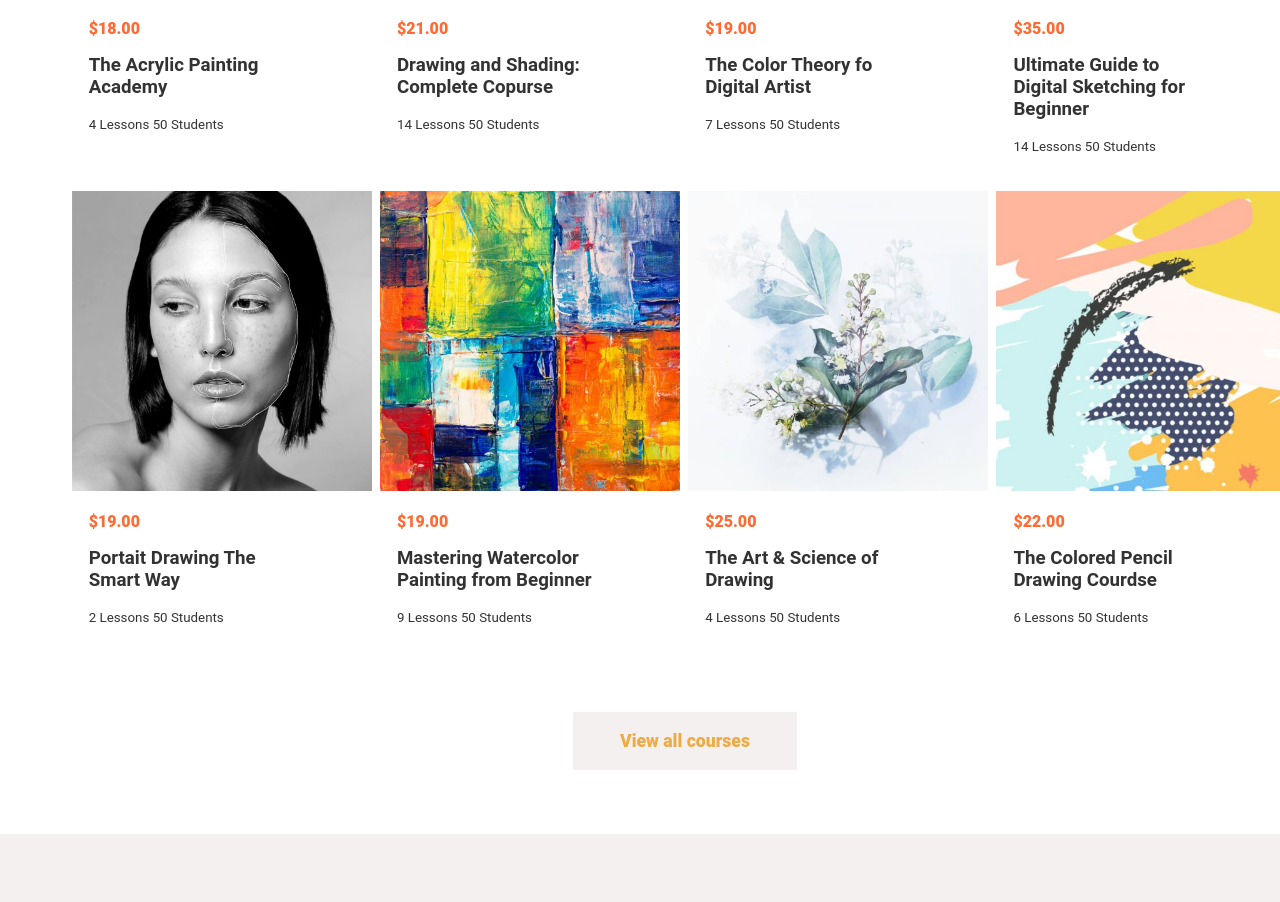
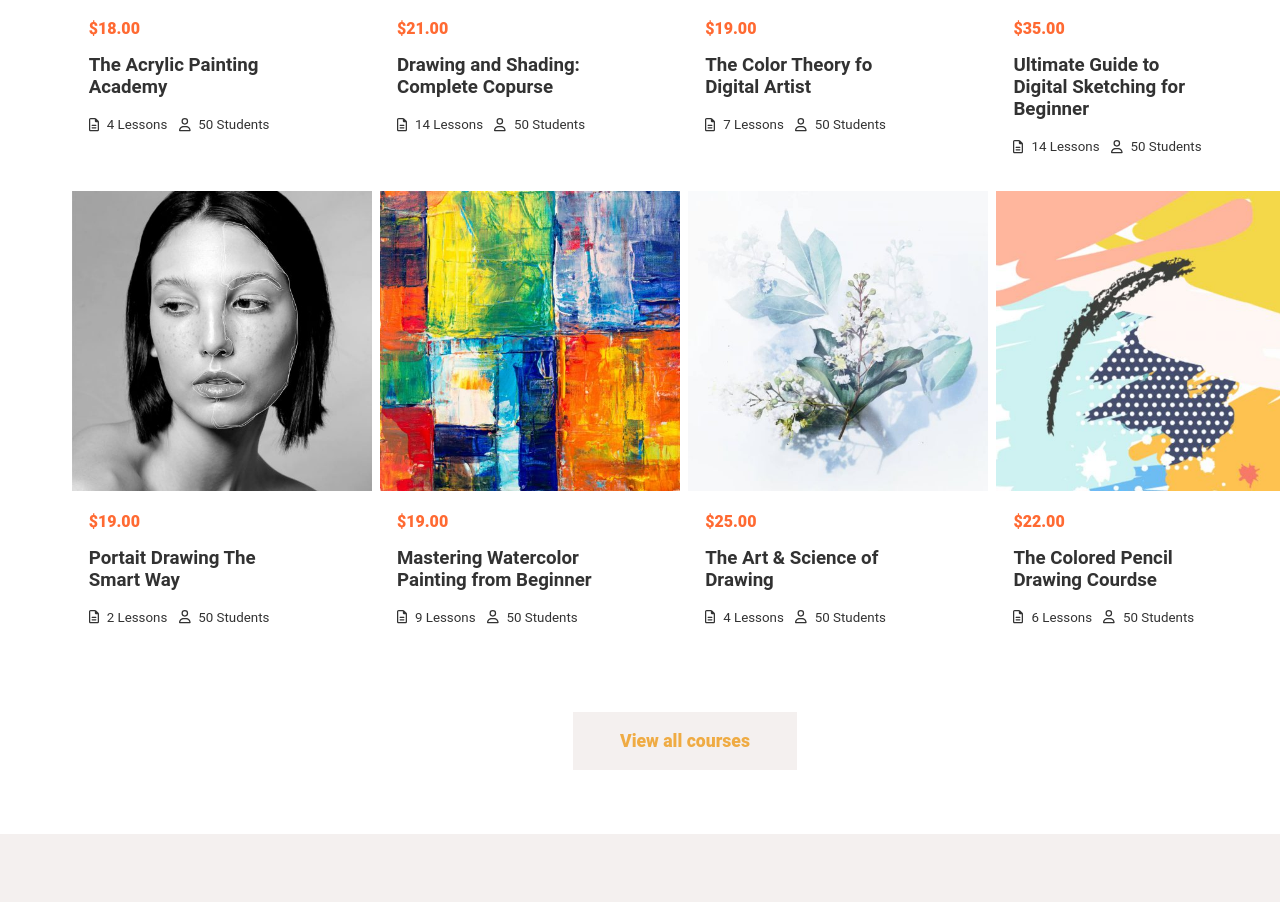
Before and after one commit to Marzio95/proj-html-vuejs, a Vue app: page / in a window 1280 px wide. Shown: the part 3583-4485 px from the top of the page. Built offline with nearby package versions, Linux system fonts and the light colour scheme.

Commit message:
aggiungo le icone

```diff
--- a/src/components/SectionSei.vue
+++ b/src/components/SectionSei.vue
@@ -10,7 +10,15 @@
         <div class="left">
           <div class="price">{{ card.price }}</div>
           <h3>{{ card.title }}</h3>
-          <small>{{ card.lessons }} {{ card.students }}</small>
+          <small
+            ><font-awesome-icon
+              class="icon"
+              icon="fa-regular fa-file-lines"
+            />{{ card.lessons }}
+            <font-awesome-icon class="icon_right" icon="fa-regular fa-user" />{{
+              card.students
+            }}</small
+          >
         </div>
       </div>
     </div>
@@ -152,4 +160,10 @@ button:hover {
 .button_center {
   text-align: center;
 }
+.icon {
+  margin-right: 0.5rem;
+}
+.icon_right {
+  margin: 0 0.5rem;
+}
 </style>
--- a/src/main.js
+++ b/src/main.js
@@ -8,11 +8,15 @@ import { faTwitter } from "@fortawesome/free-brands-svg-icons";
 import { faFacebookF } from "@fortawesome/free-brands-svg-icons";
 import { faLinkedin } from "@fortawesome/free-brands-svg-icons";
 import { faInstagram } from "@fortawesome/free-brands-svg-icons";
+import { faFileLines } from "@fortawesome/free-regular-svg-icons";
+import { faUser } from "@fortawesome/free-regular-svg-icons";
 
 library.add(faTwitter);
 library.add(faFacebookF);
 library.add(faLinkedin);
 library.add(faInstagram);
+library.add(faFileLines);
+library.add(faUser);
 
 Vue.config.productionTip = false;
 Vue.component("font-awesome-icon", FontAwesomeIcon);
```
